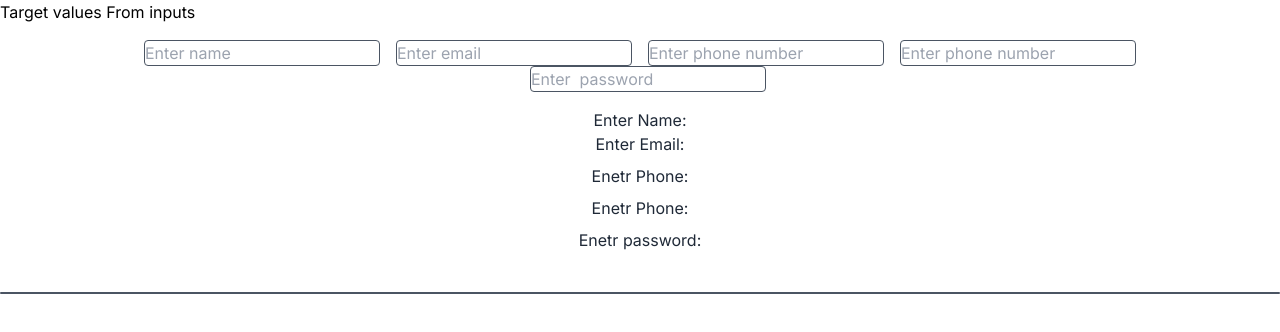
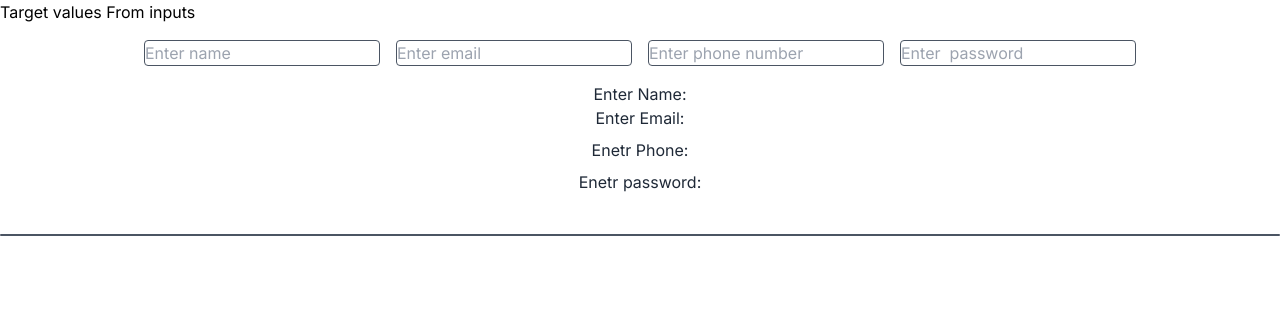
Before and after one commit to Mashoodgondal/-Comprehensive-Learning-Repository, a Next.js app in the folder nextdeep/: page /targetValue in a window 1280 px wide. Shown: the top 332 px of the page. Built offline with nearby package versions, Linux system fonts and the light colour scheme.

Commit message:
use effect

```diff
--- a/nextdeep/app/fechApi/page.js
+++ b/nextdeep/app/fechApi/page.js
@@ -8,8 +8,10 @@ const FechApi = () => {
     products = await products.json();
     setproducts(products);
     console.log(products);
-    useEffect(products, []);
   };
+  useEffect(() => {
+    fetchitems();
+  }, []);
   return (
     <div className="m-6 p-4 text-center">
       <h1 className="text-3xl text-indigo-600 text-center font-bold">
--- a/nextdeep/app/targetValue/page.js
+++ b/nextdeep/app/targetValue/page.js
@@ -32,12 +32,7 @@ const Getvalue = () => {
             placeholder="Enter phone number"
             onChange={(e) => setphone(e.target.value)}
           ></input>
-          <input
-            className="border border-gray-600 rounded focuc:outline-blue-400"
-            type="number"
-            placeholder="Enter phone number"
-            onChange={(e) => setphone(e.target.value)}
-          ></input>
+
           <input
             className="border border-gray-600 rounded focuc:outline-blue-400"
             type="password"
@@ -51,7 +46,7 @@ const Getvalue = () => {
           </h2>
           <h2 className=" font-bolt text-gray-800">Enter Email:{email}</h2>
           <h2 className="mt-2 font-bolt text-gray-800">Enetr Phone:{phone}</h2>
-          <h2 className="mt-2 font-bolt text-gray-800">Enetr Phone:{phone}</h2>
+
           <h2 className="mt-2 font-bolt text-gray-800">
             Enetr password:{password}
           </h2>
```
